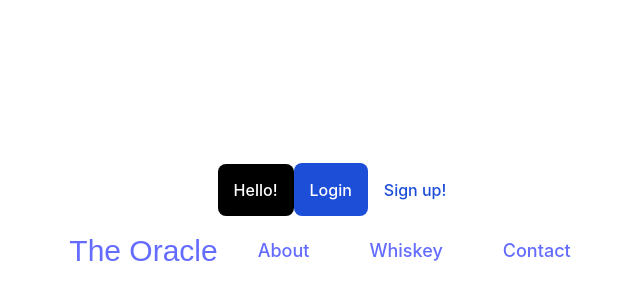
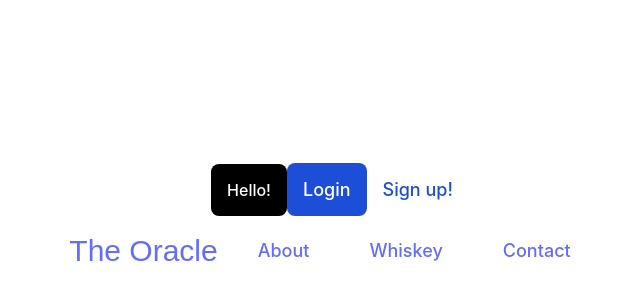
Before and after one commit to RAYMUNDOOOO/savior-iq, a React (Vite) app: page / in a window 1280 px wide. Shown: the part 176-476 px from the top of the page, without its empty margins (300-940 px from the left). Built offline with nearby package versions, Linux system fonts and the light colour scheme.

Commit message:
Fixed links for buttons.

```diff
--- a/src/components/Buttons.jsx
+++ b/src/components/Buttons.jsx
@@ -9,16 +9,16 @@ export default function DefaultButton({ text }) {
 
 export function SignUpButton({ text }) {
         return (
-                <button className={`${style.btn} ${style.signUp}`}>{text}
-                        <a href="/signUp"></a>
-                </button>
+                <a href="/signUp">
+                        <button className={`${style.btn} ${style.signUp}`}>{text}</button>
+                </a>
         );
 }
 
 export function LoginButton({ text }) {
         return (
-                <button className={`${style.btn} ${style.login}`}>{text}
-                        <a href="/login"></a>
-                </button>
+                <a href="/login">
+                        <button className={`${style.btn} ${style.login}`}>{text}</button>
+                </a>
         );
 }
```
